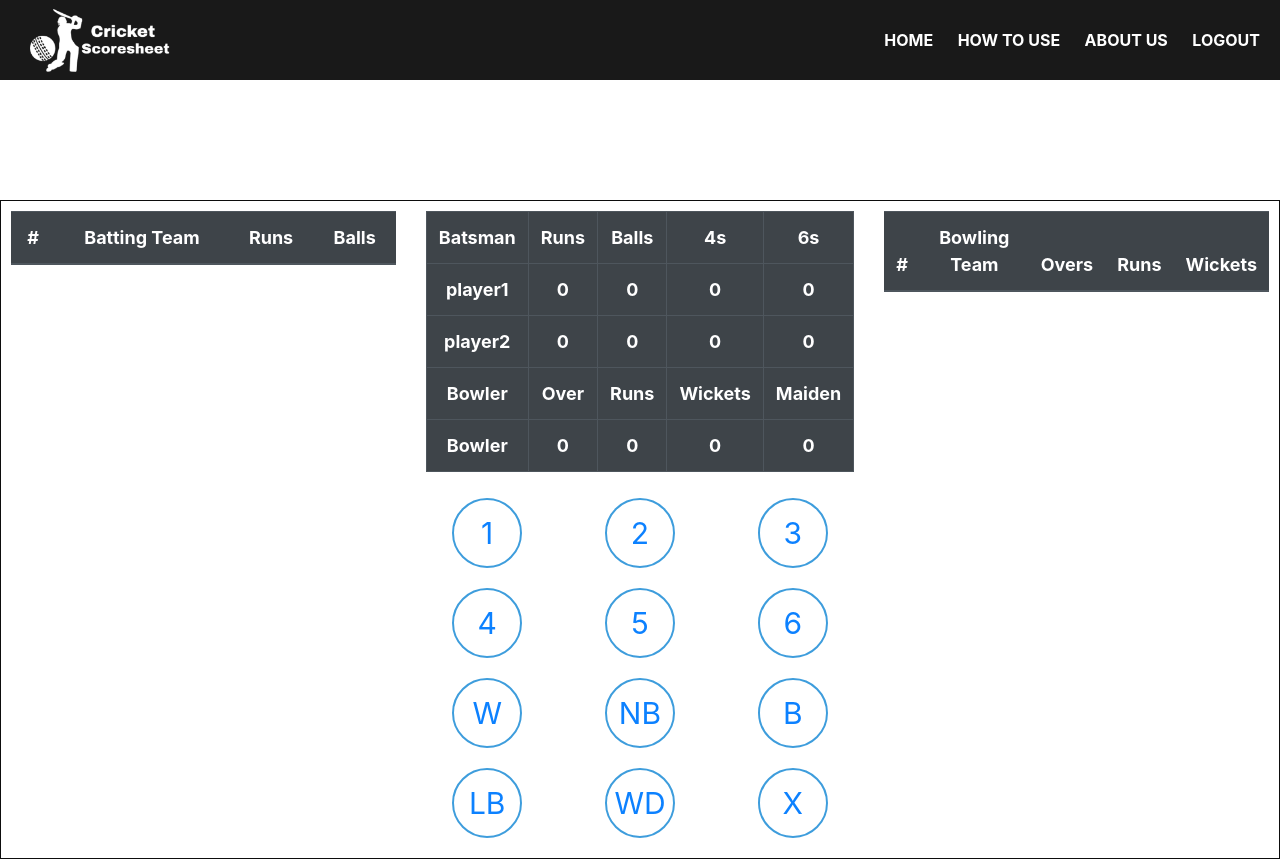
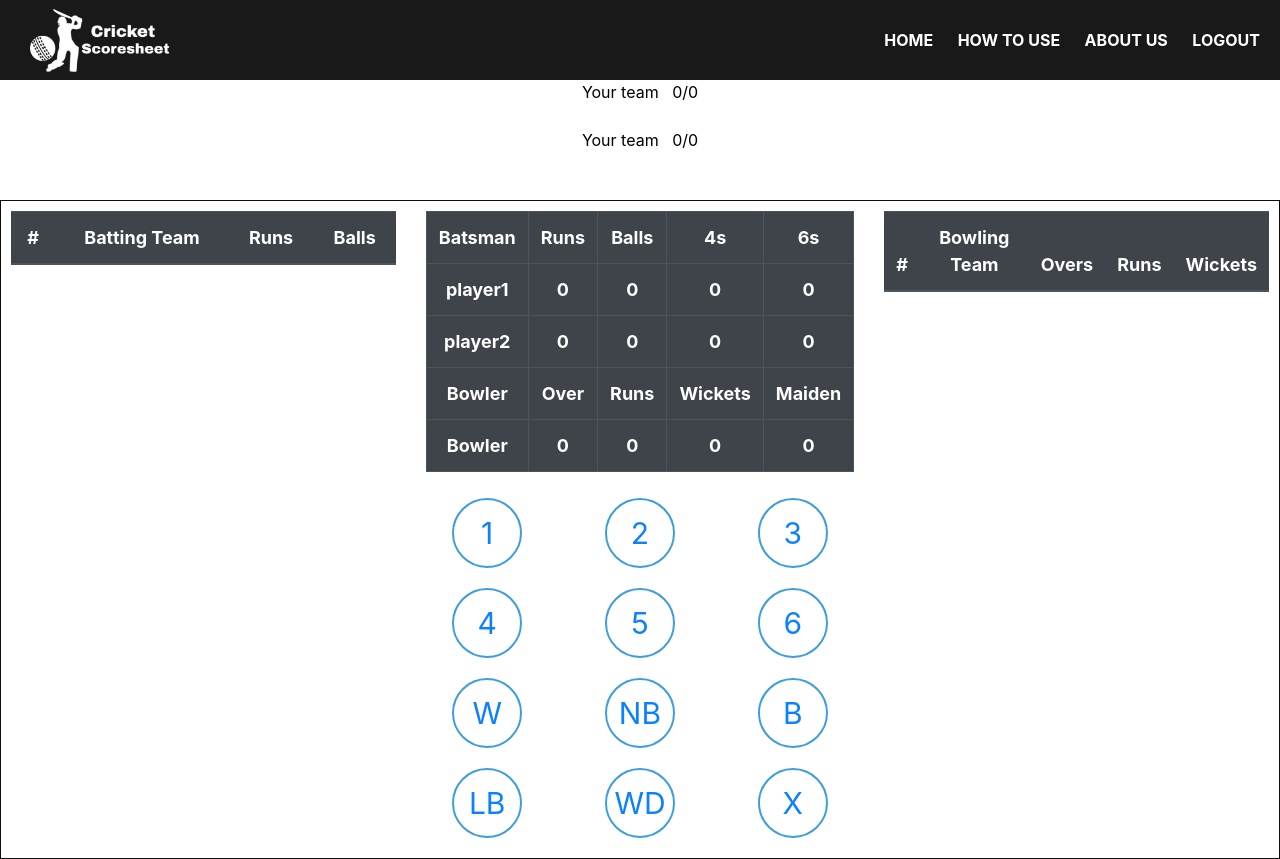
Before and after one commit to champ07/cricketscoresheet, a PHP site: page /scorecard.php in a window 1280 px wide. Run offline with PHP 8.4, Linux system fonts and the light colour scheme; a user stored in the database is signed in; data comes from the database, SQL or seed files in the repository; lists and menus that the app fills with data are empty; some libraries are stand-ins or nearby versions.

Commit message:
kbfuyigesrd

```diff
--- a/scorecard.php
+++ b/scorecard.php
@@ -12,7 +12,7 @@
 
 </head>
 
-<body style="background: linear-gradient(rgba(0,0,0,.5)), url(' ../images/stadium.jpg') no-repeat; background-size: cover; color: white;">
+<body style="background: linear-gradient(rgba(0,0,0,.5)), url(' ../images/stadium.jpg') no-repeat; background-size: cover; color: black;">
 
     <div class="navbar">
 
```
